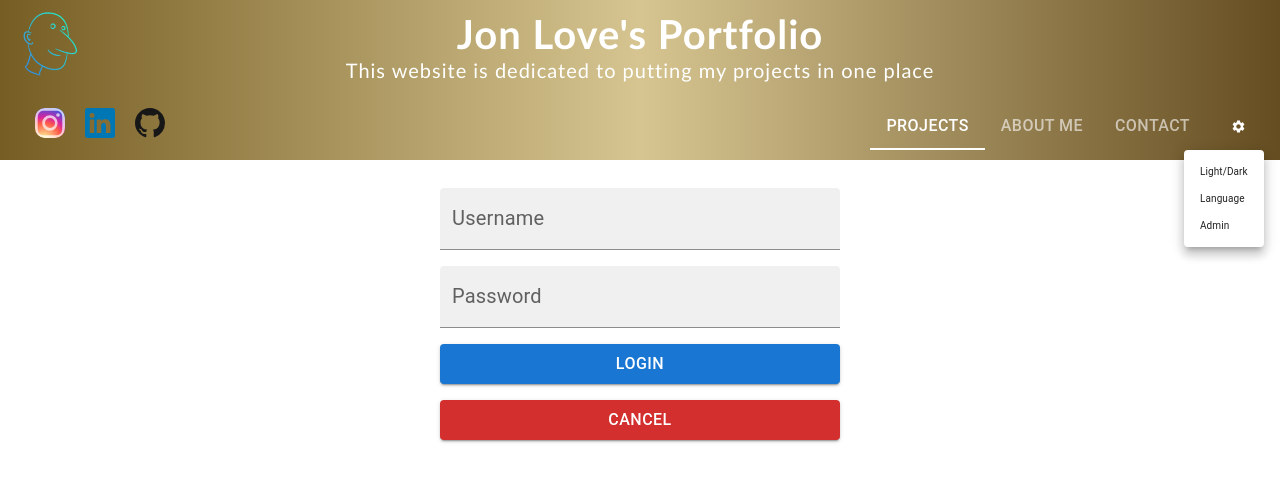
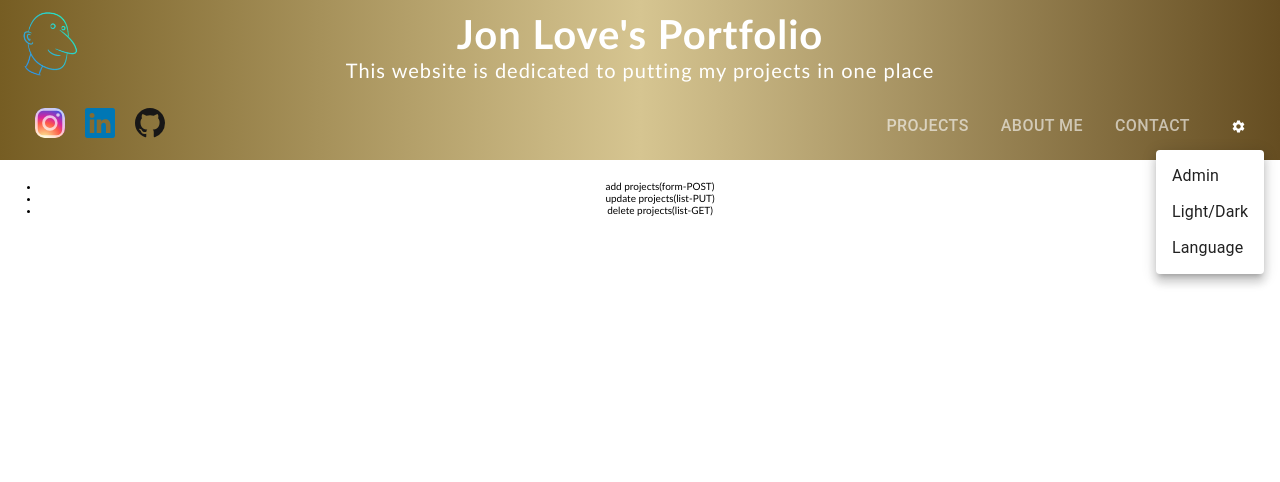
Before and after one commit to jonnny013/portfolio, a React (Vite) app: page /admin in a window 1280 px wide. Both pictures are taken after a click on the button 1238 px from the left and 126 px from the top of the page. Shown: the top 482 px of the page. Built offline with nearby package versions, Linux system fonts and the light colour scheme.

Commit message:
Fix settings size make to do list

```diff
--- a/src/components/Admin/AdminIndex.tsx
+++ b/src/components/Admin/AdminIndex.tsx
@@ -1,13 +1,19 @@
 import LoginIndex from './LoginIndex'
 const AdminIndex = () => {
-  const user = false
+  const user = true
 
   if (!user) return (
     <LoginIndex />
   )
 
   return (
-    <div>AdminIndex</div>
+    <div>
+      <ul>
+        <li>add projects(form-POST)</li>
+        <li>update projects(list-PUT)</li>
+        <li>delete projects(list-GET)</li>
+      </ul>
+    </div>
   )
 }
 
--- a/src/components/Header/NavTabs.tsx
+++ b/src/components/Header/NavTabs.tsx
@@ -4,7 +4,7 @@ import Tabs from '@mui/material/Tabs'
 import Tab from '@mui/material/Tab'
 import { Link, useLocation } from 'react-router-dom'
 import themes from '../../themes/themes'
-import SettingsTab from './SettingsTab'
+import SettingsMenu from './SettingsMenu'
 
 interface LinkTabProps {
   label?: string
@@ -31,7 +31,7 @@ const NavTabs = () => {
   React.useEffect(() => {
     const paths = ['/', '/about', '/contact']
     const currentIndex = paths.findIndex(path => path === location.pathname)
-    setValue(currentIndex !== -1 ? currentIndex : 0)
+    setValue(currentIndex !== -1 ? currentIndex : -1)
   }, [location.pathname])
 
   const handleChange = (_event: React.SyntheticEvent, newValue: number) => {
@@ -47,14 +47,14 @@ const NavTabs = () => {
         textColor='inherit'
         indicatorColor='primary'
         sx={{
-          '& .MuiTabs-indicator': { backgroundColor: themes.colors.headerColor }, // Set the background color using sx
+          '& .MuiTabs-indicator': { backgroundColor: themes.colors.headerColor },
         }}
         role='navigation'
       >
         <LinkTab label='Projects' to='/' selected={value === 0} />
         <LinkTab label='About Me' to='/about' selected={value === 1} />
         <LinkTab label='Contact' to='/contact' selected={value === 2} />
-        <SettingsTab />
+        <SettingsMenu />
       </Tabs>
     </Box>
   )
--- a/src/components/Header/SettingsTab.tsx
+++ b/src/components/Header/SettingsMenu.tsx
@@ -4,8 +4,9 @@ import MenuItem from '@mui/material/MenuItem'
 import SettingsIcon from '@mui/icons-material/Settings'
 import { useState } from 'react'
 import { useNavigate } from 'react-router-dom'
+import themes from '../../themes/themes'
 
-const SettingsTab = () => {
+const SettingsMenu = () => {
   const navigate = useNavigate()
   const [anchorEl, setAnchorEl] = useState<null | HTMLElement>(null)
   const open = Boolean(anchorEl)
@@ -36,13 +37,25 @@ const SettingsTab = () => {
         MenuListProps={{
           'aria-labelledby': 'settings-menu',
         }}
+        sx={{
+          '& .MuiMenuItem-root': {
+            fontSize: themes.fonts.buttonFontSize,
+          },
+        }}
       >
+        <MenuItem
+          onClick={() => {
+            handleClose()
+            navigate('/admin')
+          }}
+        >
+          Admin
+        </MenuItem>
         <MenuItem onClick={handleClose}>Light/Dark</MenuItem>
         <MenuItem onClick={handleClose}>Language</MenuItem>
-        <MenuItem onClick={() => {handleClose(); navigate('/admin') }}>Admin</MenuItem>
       </Menu>
     </>
   )
 }
 
-export default SettingsTab
+export default SettingsMenu
--- a/src/themes/themes.ts
+++ b/src/themes/themes.ts
@@ -6,6 +6,14 @@ const themes = {
   },
   colors: {
     headerColor: 'white'
+  },
+  lightColors: {
+    background: 'white',
+    font: 'black'
+  },
+  darkColors: {
+    background: 'darkGray',
+    font: 'white'
   }
 }
 
```
